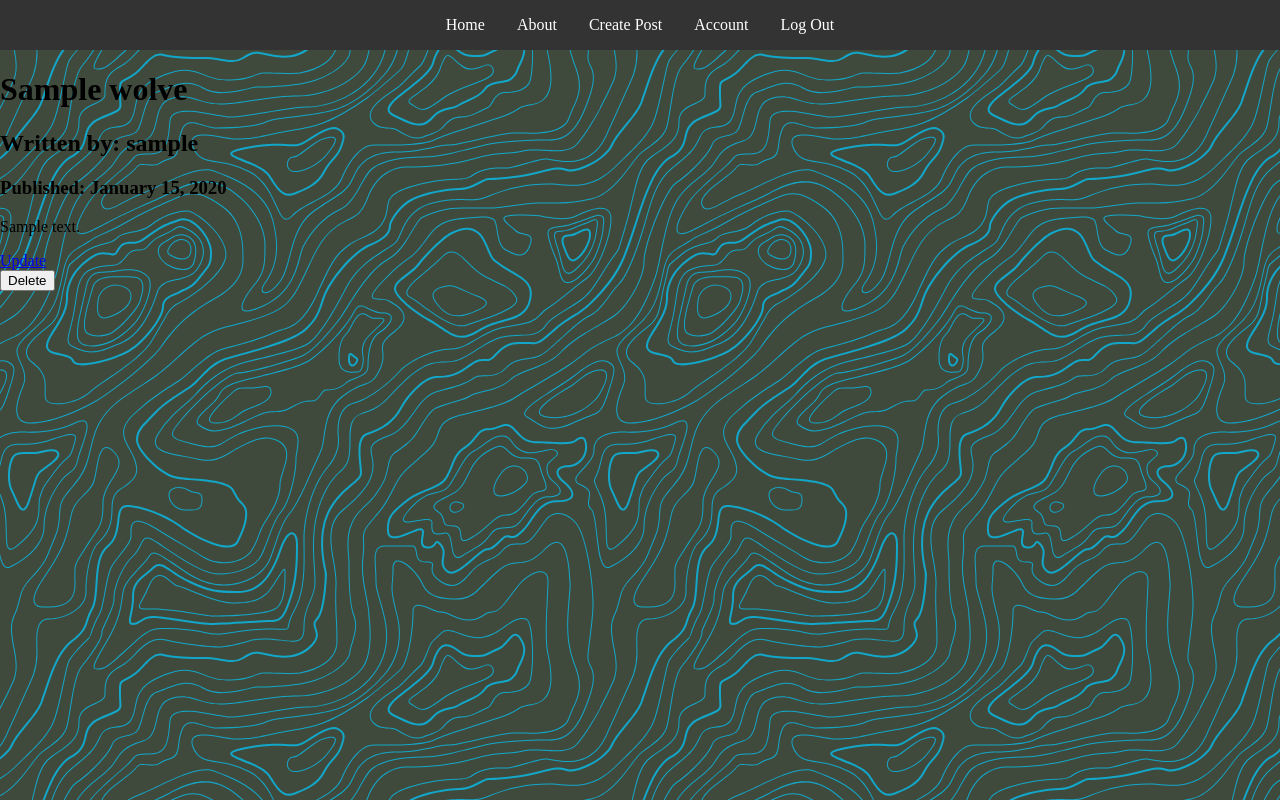
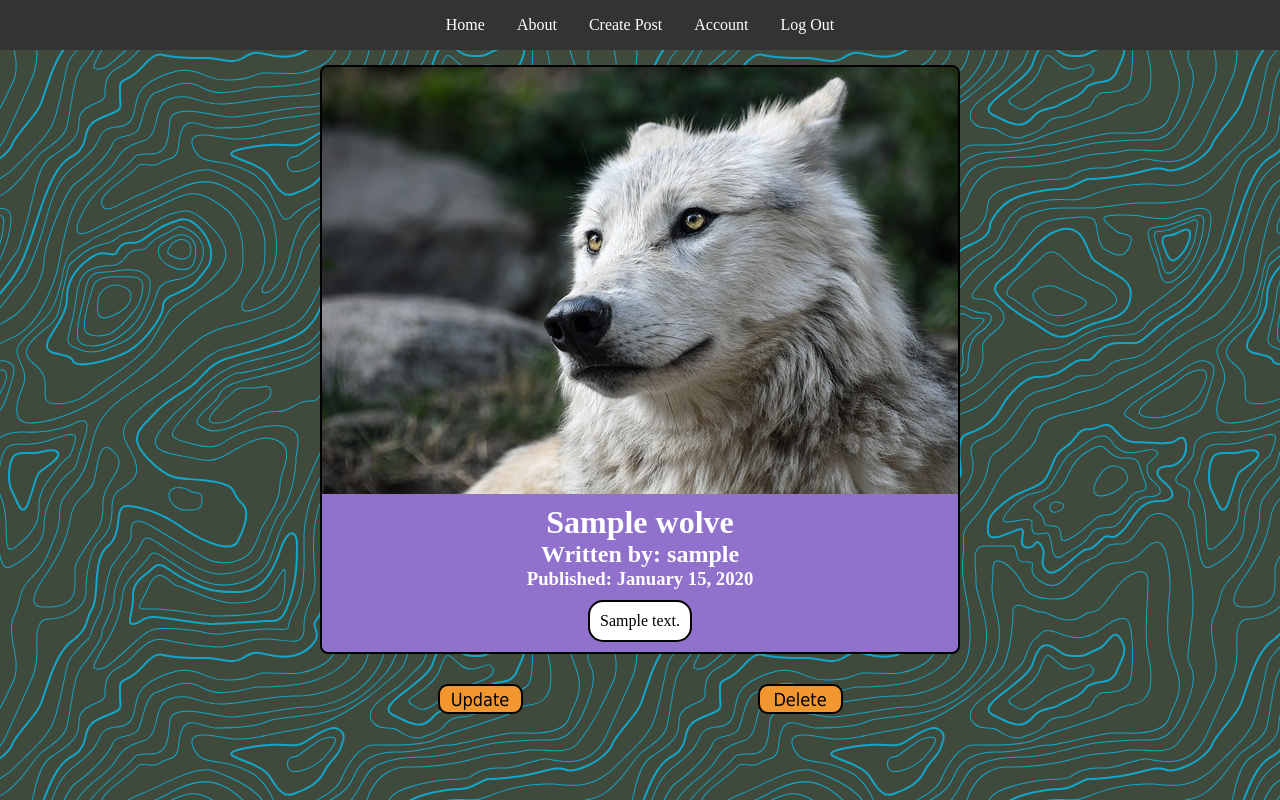
Before and after one commit to wolfsige/wolf_collector_mk2, a Flask app: page /1 in a window 1280 px wide. Run offline with Flask 2, Linux system fonts and the light colour scheme; a user stored in the database is signed in; tables that the repository leaves empty hold one stand-in row (values such as "Sample post").

Commit message:
add wolves css

```diff
--- a/myapp/static/style/user.css
+++ b/myapp/static/style/user.css
@@ -19,6 +19,12 @@
   border: 2px black solid;
   border-radius: 10px 100px / 120px;
 }
+
+/* .center-container {
+  display: flex;
+  justify-content: center;
+  align-items: center;
+} */
 
 .container {
   display: flex;
--- /dev/null
+++ b/myapp/static/style/wolves.css
@@ -0,0 +1,98 @@
+* {
+  margin: 0;
+  padding: 0;
+}
+
+.center-container {
+  display: flex;
+  justify-content: center;
+  align-items: center;
+}
+
+.container {
+  display: flex;
+  justify-content: space-center;
+  align-items: center;
+  flex-direction: column;
+  margin: 15px;
+  background-color: #9071CC;
+  color: white;
+  border-radius: 8px;
+  border: 2px black solid;
+  width: 640px;
+}
+
+img {
+  display: block;
+  object-fit: cover;
+  margin: 0px;
+  width: 636px;
+  height: 437px;
+  padding-bottom: 10px;
+  border-radius: 5px 5px 0px 0px;
+}
+
+p {
+  color: black;
+  background-color: white;
+  margin: 10px;
+  padding: 10px;
+  border: 2px black solid;
+  border-radius: 15px;
+}
+
+.center-btns {
+  display: flex;
+  justify-content: center;
+  align-items: center;
+}
+
+.btns {
+  display: flex;
+  justify-content: space-around;
+  align-items: center;
+  margin: 15px;
+  width: 640px;
+}
+
+.update-btn {
+  display: flex;
+  justify-content: center;
+  align-items: center;
+  width: 85px;
+  height: 30px;
+  font-size: 18px;
+  background-color: #F2962F;
+  border: 2px black solid;
+  border-radius: 10px;
+  transition: ease-in-out;
+}
+
+.update-btn a {
+  font-family: Tahoma;
+  text-decoration: none;
+  color: black;
+}
+
+.update-btn:hover {
+  transition: .4s;
+  background-color: greenyellow;
+}
+
+.del-btn {
+  font-family: Tahoma;
+  width: 85px;
+  height: 30px;
+  font-size: 18px;
+  background-color: #F2962F;
+  color: black;
+  border: 2px black solid;
+  border-radius: 10px;
+  transition: ease-in-out;
+}
+
+.del-btn:hover {
+  transition: .4s;
+  color: white;
+  background-color: red;
+}
--- a/myapp/templates/user_wolves.html
+++ b/myapp/templates/user_wolves.html
@@ -9,6 +9,7 @@
         <h1>Here is all of {{user.username}}'s pack mates!</h1>
     </div>
 </div>
+<!-- <div class="center-container"> -->
     <div class="container">
         {% for post in wolves.items %}
         <div class="card">
@@ -25,6 +26,7 @@
         </div>
         {% endfor %}
     </div>
+<!-- </div> -->
 
     <nav class="page-nav">
         <ul class="page-nums">
--- a/myapp/templates/wolves.html
+++ b/myapp/templates/wolves.html
@@ -1,18 +1,30 @@
 {% extends "base.html" %}
 {% block content %}
-<div class="jumbotron">
+
+<link rel="stylesheet" href="{{ url_for('static', filename= 'style/wolves.css')}}">
+<script defer src="{{ url_for('static', filename= 'js/rando-pictures.js')}}"></script>
+
+<div class="center-container">
+  <div class="container">
+    <img src="" class="random-wolf">
     <h1>{{ post.title }}</h1>
     <h2>Written by: {{post.author.username}}</h2>
     <h3>Published: {{ post.date.strftime('%B %d, %Y') }}</h3>
-  <p>{{post.text}}</p>
+    <p class="post-text">{{post.text}}</p>
     {% if post.author == current_user %}
+  </div>
+</div>
+<div class="center-btns">
+    <div class="btns">
+      <div class="update-btn">
+        <a href="{{ url_for('wolves_posts.update', wolves_id=post.id) }}">Update</a>
+      </div>
       <div>
-       <a class="btn btn-secondary" href="{{ url_for('wolves_posts.update', wolves_id=post.id) }}">Update</a>
-       <br>
         <form action="{{ url_for('wolves_posts.delete_post', wolves_id=post.id) }}" method="POST">
-        <input class="btn btn-danger" type="submit" value="Delete">
+          <input class="del-btn" type="submit" value="Delete">
         </form>
       </div>
+    </div>
+  </div>
     {% endif %}
-</div>
 {% endblock content %}
```
Lines whose indentation alone changed are shown as unchanged.
